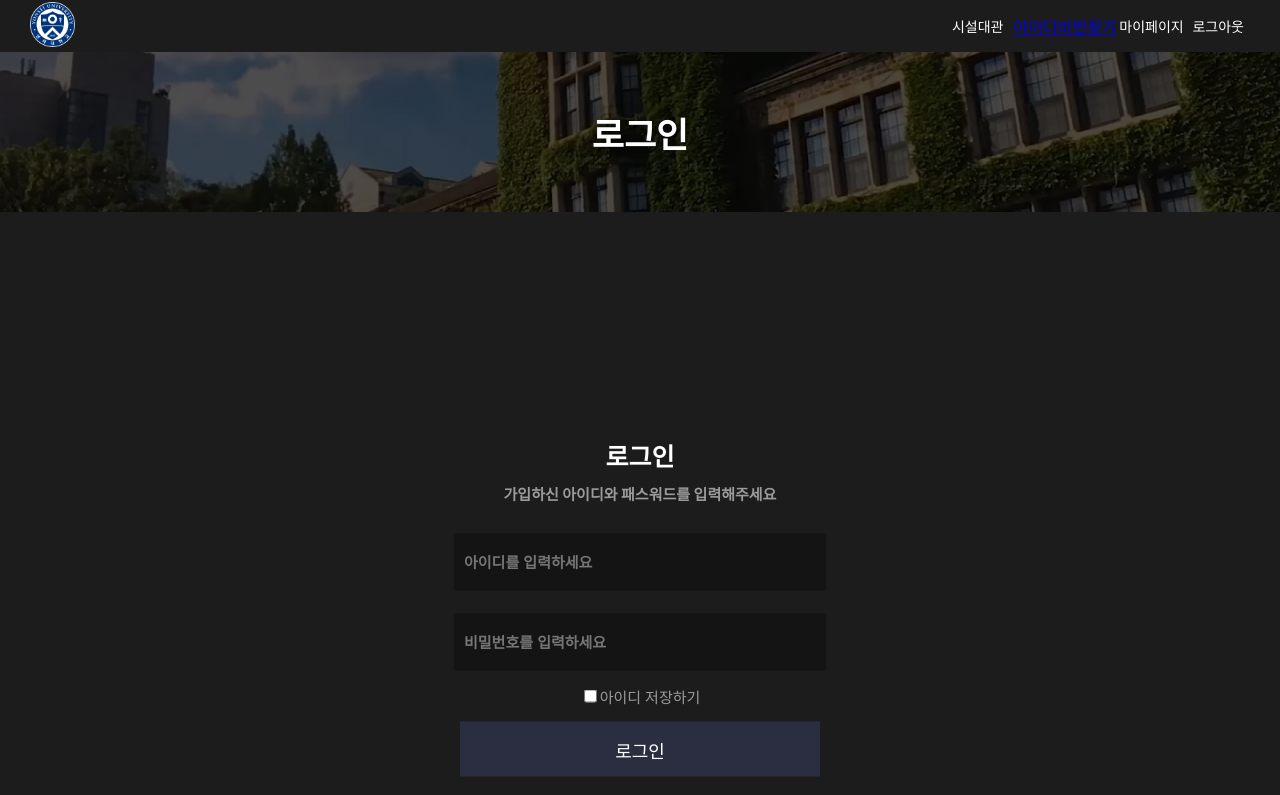
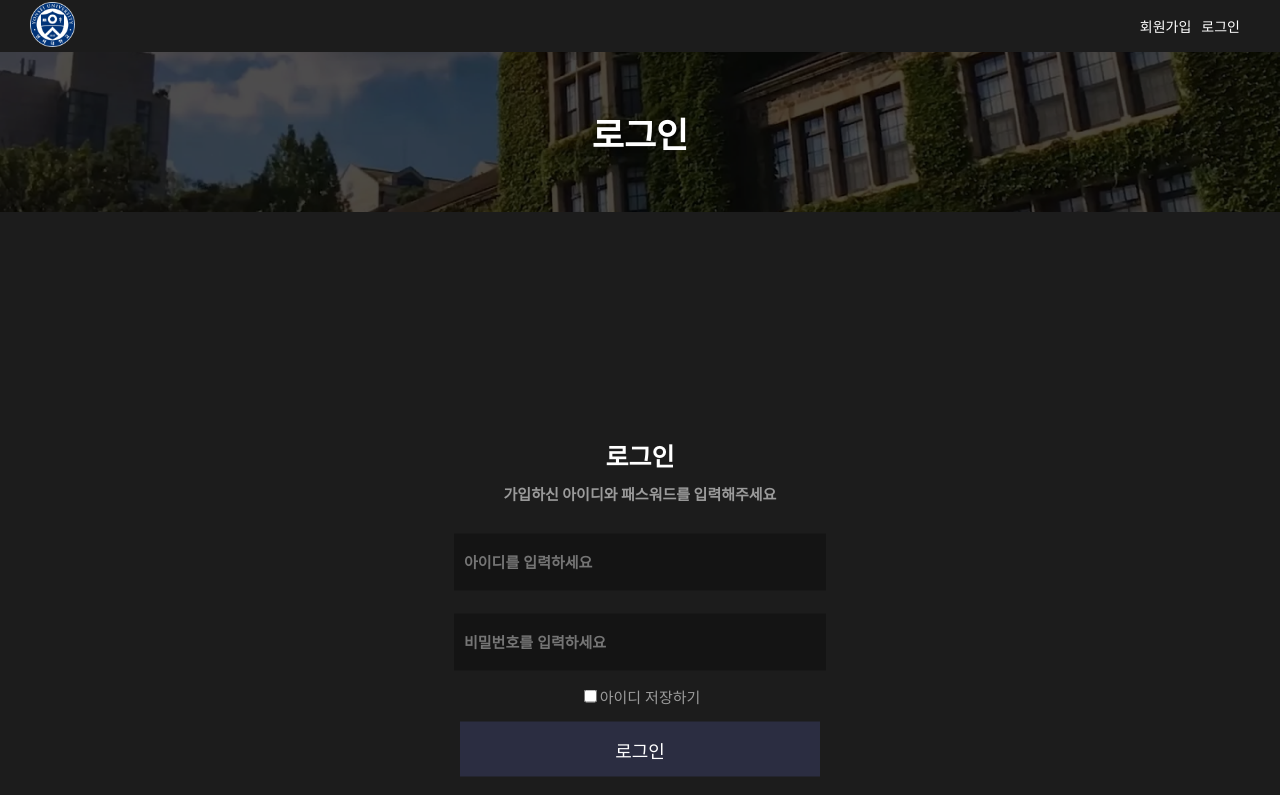
Before and after one commit to RJihyeon/pjpj-addfb, a React (Create React App) app: page /login in a window 1280 px wide. Shown: the top 795 px of the page. Built offline with nearby package versions, Linux system fonts and the light colour scheme; no server answers.

Commit message:
23.11.15 App.jsx
로그아웃 수정

```diff
--- a/src/App.jsx
+++ b/src/App.jsx
@@ -17,11 +17,12 @@ import FindidPage from "./pages/FindidPage";
 import FindpwPage from "./pages/FindpwPage";
 import FindidpwPage from "./pages/FindidpwPage";
 import SetpwPage from "./pages/SetpwPage";
-import io from 'socket.io-client';
+import io from "socket.io-client";
+import axios from "axios";
 
 function App() {
   // 로그인 상태 확인
-  const [isLoggedIn, setIsLoggedIn] = useState(true);
+  const [isLoggedIn, setIsLoggedIn] = useState();
   // 관리자 로그인 상태 확인
   const [isAdmin, setIsAdmin] = useState();
   const [socket, setSocket] = useState(null);
@@ -63,7 +64,7 @@ function App() {
 
   const handleLogout = async () => {
     try {
-      const response = await axios.post("/logout");
+      const response = await axios.get("http://localhost:5000/logout");
 
       if (response.status === 200) {
         // 로그아웃 성공 시
@@ -86,11 +87,9 @@ function App() {
     }
   };
 
-
   return (
     <Router>
       <div className="App">
-
         <HeaderComponent
           isLoggedIn={isLoggedIn}
           onLogout={handleLogout}
@@ -120,7 +119,6 @@ function App() {
               <Route path="/FindpwPage" element={<FindpwPage />} />
               <Route path="/SetpwPage" element={<SetpwPage />} />
 
-
               {/* 추가적인 로그아웃 상태에서의 라우트들 */}
             </>
           )}
```
